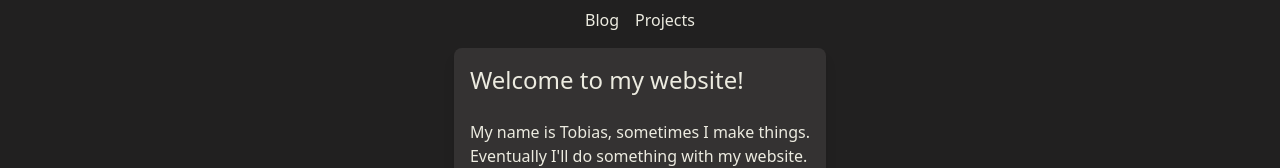
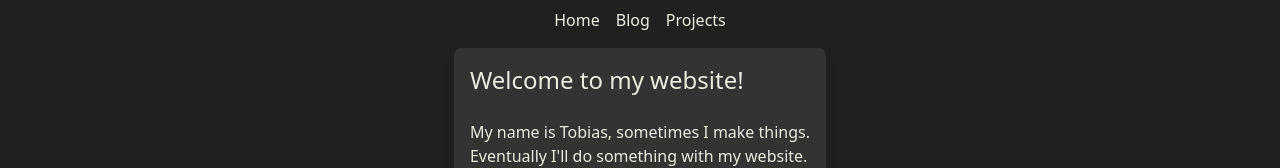
Before and after one commit to TheSaltyNewfie/website, an Astro site: page / in a window 1280 px wide. Shown: the top 168 px of the page. Built offline with nearby package versions, Linux system fonts and the light colour scheme; Astro itself is replaced by a stand-in of ours.

Commit message:
Added home button to layout

```diff
--- a/src/layouts/Layout.astro
+++ b/src/layouts/Layout.astro
@@ -15,6 +15,11 @@ const { title } = Astro.props;
   <body class="flex min-h-svh flex-col">
     <header class="w-full flex justify-center items-center mb-2">
       <div class="p-2 flex flex-row space-x-4">
+        <p>
+          <a href="/" class="font-medium text-fg-brand hover:underline"
+            >Home</a
+          >
+        </p>
         <p>
           <a href="/blog" class="font-medium text-fg-brand hover:underline"
             >Blog</a
```
